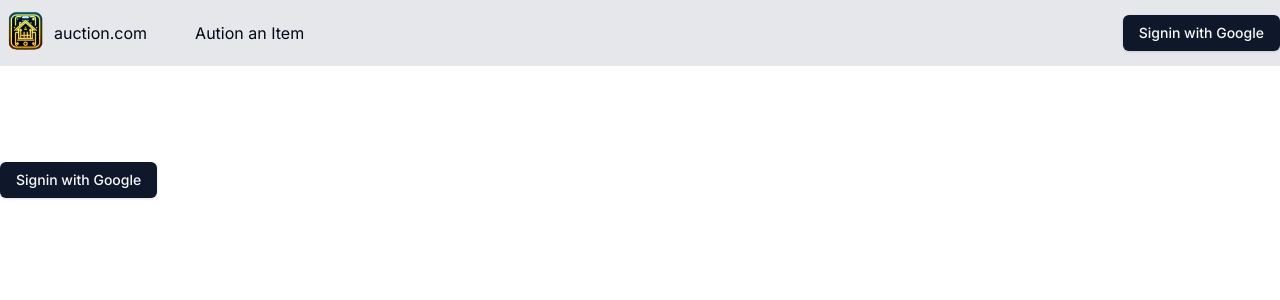
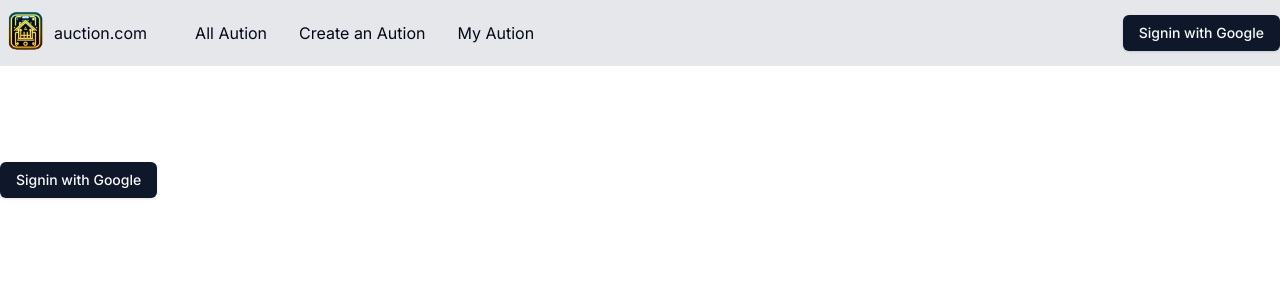
Before and after one commit to Vic428-human/next14-ts-auction-app, a Next.js app: page / in a window 1280 px wide. Shown: the top 300 px of the page. Built offline with nearby package versions, Linux system fonts and the light colour scheme; no server answers; the database is empty.

Commit message:
根據當前登入使用者的 id 查詢該使用者擁有的所有拍賣品項目，並渲染在 MyAuctionPage 頁面上。

```diff
--- /dev/null
+++ b/src/app/auctions/page.tsx
@@ -0,0 +1,42 @@
+import Image from "next/image";
+// we're going to import database we have (from  db/database.ts)
+import { database } from "@/db/database";
+import { items } from "@/db/schema";
+import { Button } from "@/components/ui/button";
+import { Input } from "@/components/ui/input";
+import { revalidatePath } from "next/cache";
+import SignIn from "@/components/sign-in";
+import SignOut from "@/components/signout-button";
+import { auth } from "@/auth";
+
+import { ItemList } from "@/components/ItemList";
+import { eq } from "drizzle-orm";
+
+export default async function MyAuctionPage() {
+  // async => server Component
+  const session = await auth();
+  if (!session || !session.user) {
+    return (
+      <main className="container mx-auto py-12">
+        <SignIn />
+      </main>
+    );
+  }
+
+  // 查詢 pgTable 中的資料
+  const allItems = await database.query.items?.findMany({
+    where: eq(items.userId, session.user.id!), // session.user.id! 會告訴 TypeScript：「我保證這個值不是 undefined」
+  });
+
+  return (
+    <main className="container mx-auto py-12">
+      <h2 className="text-2xl font-bold mb-8">my</h2>
+      <div className="">
+        {/* A component was suspended by an uncached promise. Creating promises inside a Client Component or hook is not yet supported, except via a Suspense-compatible library or framework. */}
+        {/* 某個 Client Component 嘗試直接 await 一個 Promise */}
+        {/* 當 Server Component 把 Promise 傳到 Client Component，React 會嘗試 suspend，但因為不是透過 Suspense-compatible library，就會報這個錯。 */}
+        <ItemList items={allItems} />
+      </div>
+    </main>
+  );
+}
--- a/src/app/header.tsx
+++ b/src/app/header.tsx
@@ -16,8 +16,17 @@ export async function Header() {
                         auction.com
                     </Link>
                     <div className="flex items-center gap-8">
+                         <Link href="/" className="hover:underline flex items-center gap-1">
+                          All Aution
+                        </Link>
+
+
                         <Link href="/bids/create" className="hover:underline flex items-center gap-1">
-                           Aution an Item
+                           Create an Aution
+                        </Link>
+
+                         <Link href="/auctions" className="hover:underline flex items-center gap-1">
+                           My Aution
                         </Link>
                     </div>
                 </div>
--- a/src/auth.ts
+++ b/src/auth.ts
@@ -6,11 +6,23 @@ import { accounts, users, sessions, verificationTokens } from "@/db/schema";
 
 export const { handlers, signIn, signOut, auth } = NextAuth({
   // 需要使用 schema => https://authjs.dev/getting-started/adapters/drizzle
+  // NextAuth 會用 DrizzleAdapter 把 session 儲存在你定義的 sessions 表中，並用 users 表關聯使用者。
   adapter: DrizzleAdapter(database, {
     accountsTable: accounts,
-    usersTable: users,
+    usersTable: users, // Auth.js 預設的行為是，把 users 表裡的這些欄位，直接當成 session.user 的欄位來源。
     sessionsTable: sessions, // The sessionsTable is optional and only required if you’re using the database session strategy.
     verificationTokensTable: verificationTokens, // The verificationTokensTable is optional and only required if you’re using a Magic Link provider.
   }), // If you want to use your own tables, you can pass them as a second argument to DrizzleAdapter.
   providers: [Google],
+  // 這邊原先會放callback，但因為沒有放，所以會把 bb_user 映射到 user
+  // callbacks: {
+  //   async jwt({ token, user }) {
+  //     if (user) token.id = user.id;
+  //     return token;
+  //   },
+  //   async session({ session, token }) {
+  //     session.user.id = token.id;
+  //     return session;
+  //   },
+  // },
 });
--- a/src/db/schema.ts
+++ b/src/db/schema.ts
@@ -15,6 +15,7 @@ import {
 } from "drizzle-orm/pg-core"; // https://authjs.dev/getting-started/adapters/drizzle
 import type { AdapterAccountType } from "@auth/core/adapters";
 
+// users => 表名稱
 export const users = pgTable("bb_user", {
   id: text("id")
     .primaryKey()
```
Also changed, not shown: 1 other file (tests, documents, lock files or other folders).
